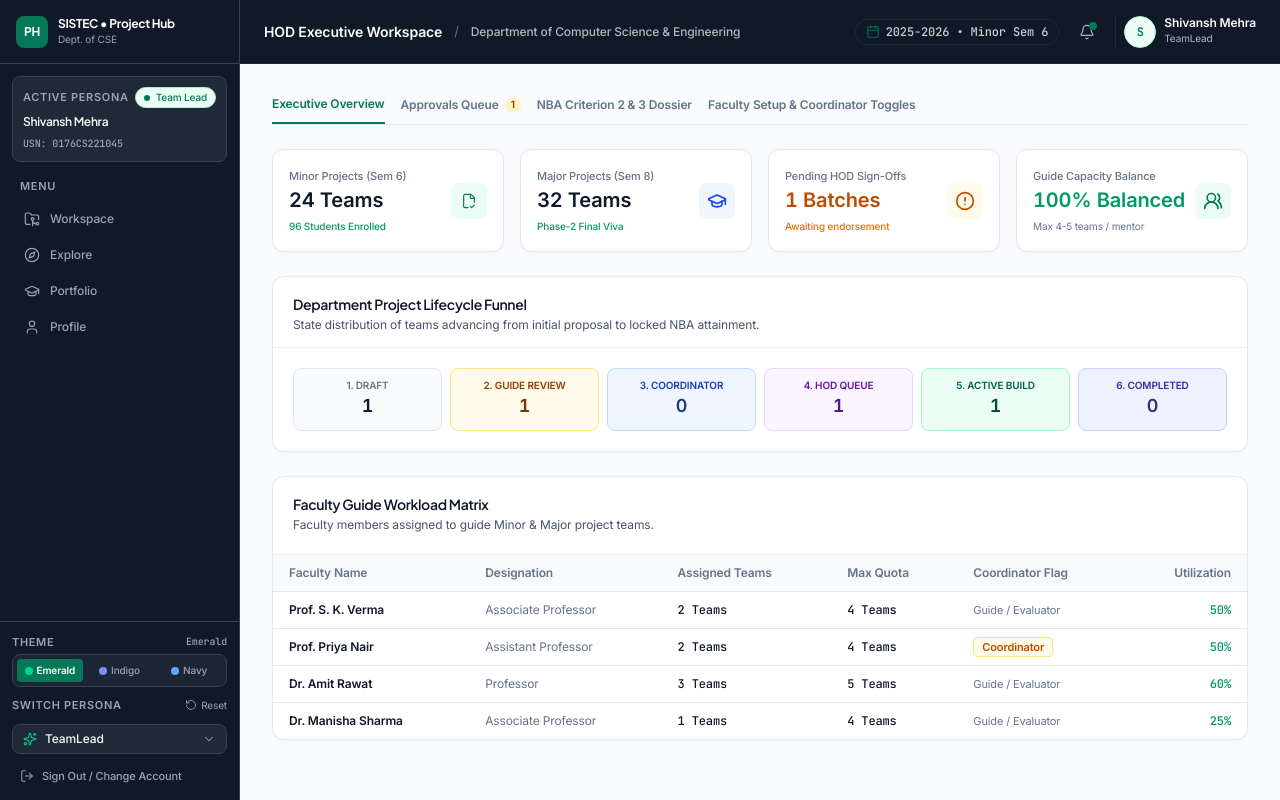
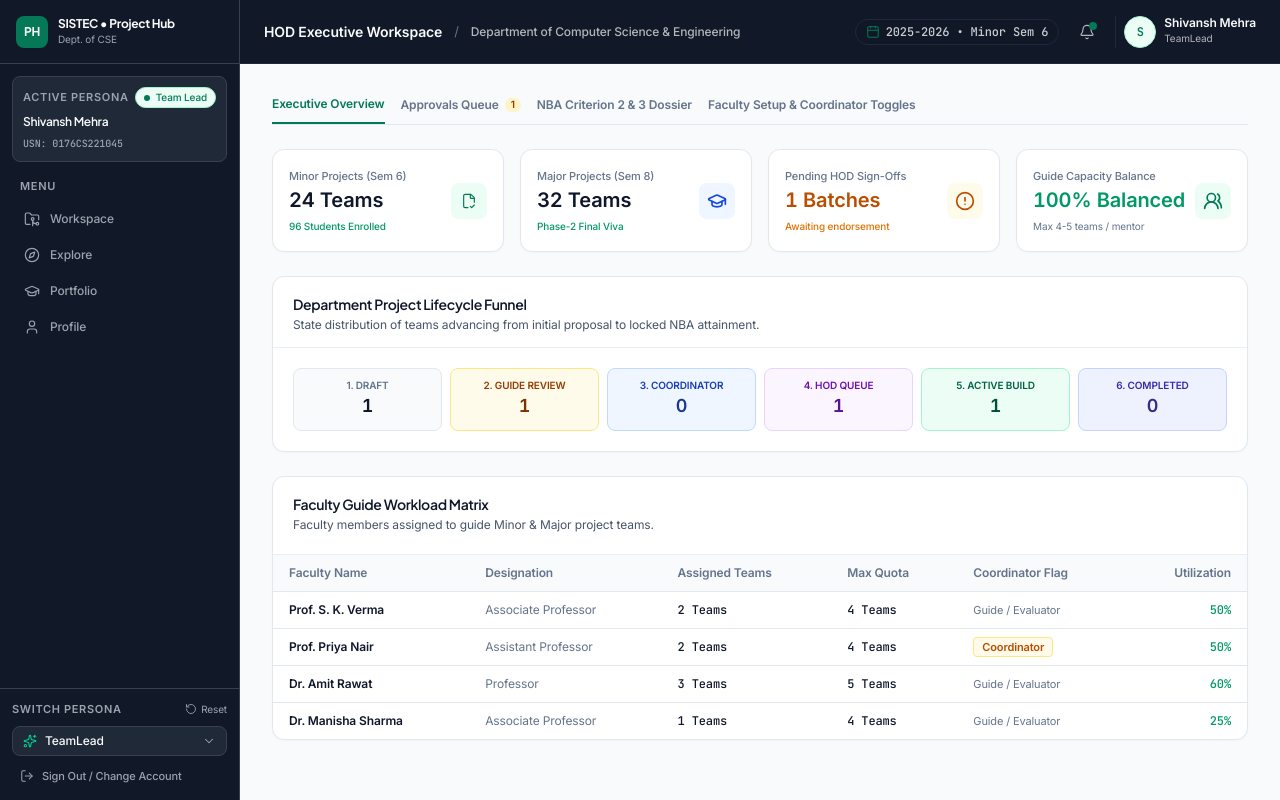
Before and after one commit to shivansh-mehra-01/Project-Hub, a Next.js app in the folder web/: page /hod in a window 1280 px wide. Built offline with nearby package versions, Linux system fonts and the light colour scheme.

Commit message:
feat(web): permanently lock to emerald and charcoal color combo, remove theme switcher

```diff
--- a/web/src/app/globals.css
+++ b/web/src/app/globals.css
@@ -45,66 +45,6 @@
   --success: #059669;
   --warning: #d97706;
   --destructive: #dc2626;
-}
-
-/* Preset 1: Indigo Light (Charcoal sidebar, crisp white topbar, deep indigo accent) */
-[data-theme="indigo-light"] {
-  --brand-primary: #4f46e5;
-  --brand-primary-hover: #4338ca;
-  --brand-primary-tint: #eef2ff;
-  --brand-primary-text: #3730a3;
-  --brand-primary-border: #c7d2fe;
-
-  --shell-bg: #111827;
-  --shell-surface: #1f2937;
-  --shell-border: #374151;
-  --shell-text: #f9fafb;
-  --shell-muted: #9ca3af;
-
-  --topbar-bg: #ffffff;
-  --topbar-text: #0f172a;
-  --topbar-border: #e2e8f0;
-
-  --canvas-bg: #f8fafc;
-  --card-bg: #ffffff;
-  --card-border: #e2e8f0;
-
-  --primary: var(--brand-primary);
-  --primary-hover: var(--brand-primary-hover);
-  --primary-light: var(--brand-primary-tint);
-  --charcoal: var(--shell-bg);
-  --accent: var(--brand-primary-tint);
-  --accent-foreground: var(--brand-primary-text);
-}
-
-/* Preset 2: Navy Cobalt (Deep navy sidebar & topbar, vibrant cobalt accent) */
-[data-theme="navy-cobalt"] {
-  --brand-primary: #2563eb;
-  --brand-primary-hover: #1d4ed8;
-  --brand-primary-tint: #eff6ff;
-  --brand-primary-text: #1e40af;
-  --brand-primary-border: #bfdbfe;
-
-  --shell-bg: #0f172a;
-  --shell-surface: #1e293b;
-  --shell-border: #334155;
-  --shell-text: #f8fafc;
-  --shell-muted: #94a3b8;
-
-  --topbar-bg: #0f172a;
-  --topbar-text: #f8fafb;
-  --topbar-border: #1e293b;
-
-  --canvas-bg: #f8fafc;
-  --card-bg: #ffffff;
-  --card-border: #e2e8f0;
-
-  --primary: var(--brand-primary);
-  --primary-hover: var(--brand-primary-hover);
-  --primary-light: var(--brand-primary-tint);
-  --charcoal: var(--shell-bg);
-  --accent: var(--brand-primary-tint);
-  --accent-foreground: var(--brand-primary-text);
 }
 
 @theme inline {
--- a/web/src/design-system/patterns/AppShell.tsx
+++ b/web/src/design-system/patterns/AppShell.tsx
@@ -52,28 +52,14 @@ export const AppShell: React.FC<AppShellProps> = ({
   const [showRoleMenu, setShowRoleMenu] = useState(false);
   const [showMobileRoleMenu, setShowMobileRoleMenu] = useState(false);
   const [showNotifications, setShowNotifications] = useState(false);
-  const [currentTheme, setCurrentTheme] = useState<string>("emerald");
 
-  // Load persisted theme
+  // Enforce strictly Emerald & Charcoal theme
   React.useEffect(() => {
-    const saved = typeof window !== "undefined" ? localStorage.getItem("projecthub_theme") || "emerald" : "emerald";
-    setCurrentTheme(saved);
-    if (saved === "emerald") {
+    if (typeof window !== "undefined") {
+      localStorage.removeItem("projecthub_theme");
       document.documentElement.removeAttribute("data-theme");
-    } else {
-      document.documentElement.setAttribute("data-theme", saved);
     }
   }, []);
-
-  const handleThemeChange = (theme: "emerald" | "indigo-light" | "navy-cobalt") => {
-    setCurrentTheme(theme);
-    localStorage.setItem("projecthub_theme", theme);
-    if (theme === "emerald") {
-      document.documentElement.removeAttribute("data-theme");
-    } else {
-      document.documentElement.setAttribute("data-theme", theme);
-    }
-  };
 
   // Simulated alerts
   const notifications = [
@@ -244,64 +230,8 @@ export const AppShell: React.FC<AppShellProps> = ({
           })}
         </nav>
 
-        {/* Persona Switcher & Theme Selector Dock */}
-        <div className="p-3 border-t border-shell-border space-y-2.5 bg-shell-bg">
-          {/* Theme Preset Switcher */}
-          <div>
-            <div className="flex items-center justify-between mb-1">
-              <span className="text-[11px] font-semibold uppercase tracking-[0.06em] text-shell-muted">
-                Theme
-              </span>
-              <span className="text-[10px] text-shell-muted font-mono capitalize">
-                {currentTheme.replace("-", " ")}
-              </span>
-            </div>
-            <div className="grid grid-cols-3 gap-1 bg-shell-surface/80 p-1 rounded-lg border border-shell-border">
-              <button
-                type="button"
-                onClick={() => handleThemeChange("emerald")}
-                className={cn(
-                  "flex items-center justify-center gap-1 py-1 rounded text-[10px] font-medium transition-all cursor-pointer",
-                  currentTheme === "emerald"
-                    ? "bg-brand-primary text-white shadow-xs font-semibold"
-                    : "text-shell-muted hover:text-shell-text hover:bg-shell-surface"
-                )}
-                title="Forest Emerald & Charcoal"
-              >
-                <span className="h-2 w-2 rounded-full bg-emerald-400" />
-                <span>Emerald</span>
-              </button>
-              <button
-                type="button"
-                onClick={() => handleThemeChange("indigo-light")}
-                className={cn(
-                  "flex items-center justify-center gap-1 py-1 rounded text-[10px] font-medium transition-all cursor-pointer",
-                  currentTheme === "indigo-light"
-                    ? "bg-[#4F46E5] text-white shadow-xs font-semibold"
-                    : "text-shell-muted hover:text-shell-text hover:bg-shell-surface"
-                )}
-                title="Indigo Accent & Light Topbar"
-              >
-                <span className="h-2 w-2 rounded-full bg-[#818CF8]" />
-                <span>Indigo</span>
-              </button>
-              <button
-                type="button"
-                onClick={() => handleThemeChange("navy-cobalt")}
-                className={cn(
-                  "flex items-center justify-center gap-1 py-1 rounded text-[10px] font-medium transition-all cursor-pointer",
-                  currentTheme === "navy-cobalt"
-                    ? "bg-[#2563EB] text-white shadow-xs font-semibold"
-                    : "text-shell-muted hover:text-shell-text hover:bg-shell-surface"
-                )}
-                title="Deep Navy & Cobalt Blue"
-              >
-                <span className="h-2 w-2 rounded-full bg-[#60A5FA]" />
-                <span>Navy</span>
-              </button>
-            </div>
-          </div>
-
+        {/* Persona Switcher Quick Dock & Controls */}
+        <div className="p-3 border-t border-shell-border space-y-2 bg-shell-bg">
           <div className="flex items-center justify-between">
             <span className="text-[11px] font-semibold uppercase tracking-[0.06em] text-shell-muted">
               Switch Persona
```
